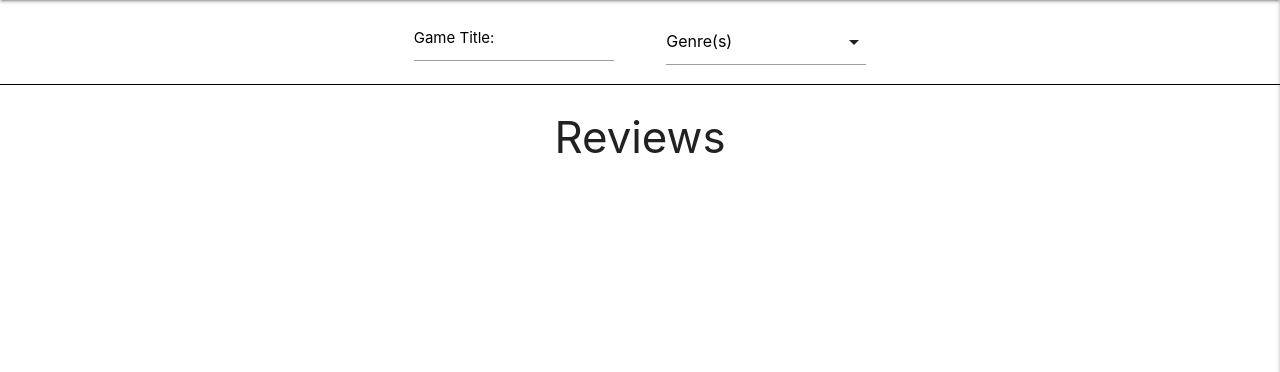
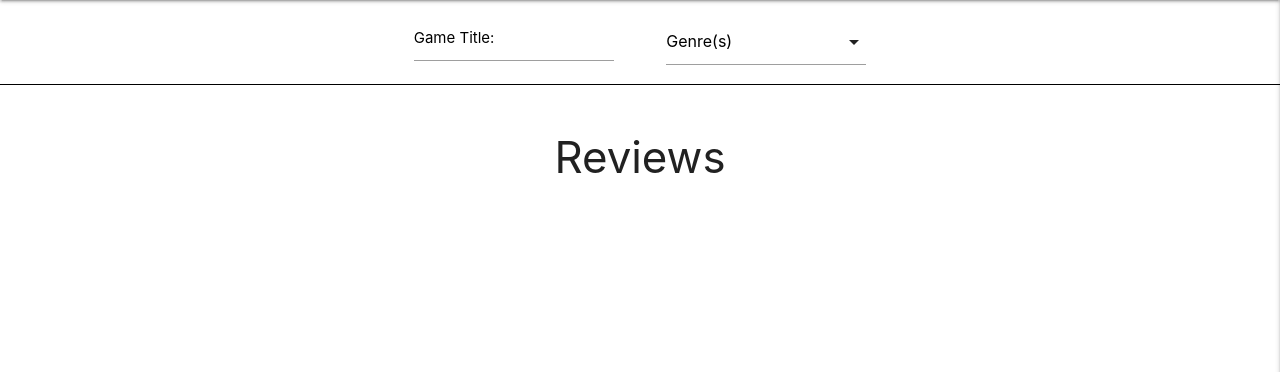
Before and after one commit to lavadax/Halliday-Games, a Flask app: page /search in a window 1280 px wide. Shown: the part 64-436 px from the top of the page. Run offline with Flask 2, Linux system fonts and the light colour scheme; data that the repository does not hold is empty; some libraries are stand-ins or nearby versions.

Commit message:
Override basic h3 box styling

```diff
--- a/static/css/style.css
+++ b/static/css/style.css
@@ -16,6 +16,13 @@ nav {
 
 .main-content {
     min-height: calc(100vh - 56px - 85px);
+}
+
+/* H3 box styling override */
+
+h3 {
+    margin: 0 0 1.168rem 0;
+    padding-top: 1.9rem;
 }
 
 /* Search bar */
```
